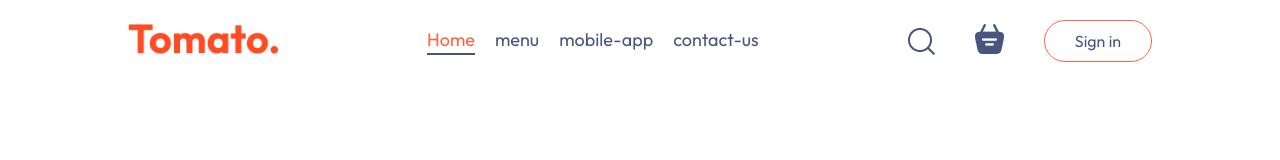
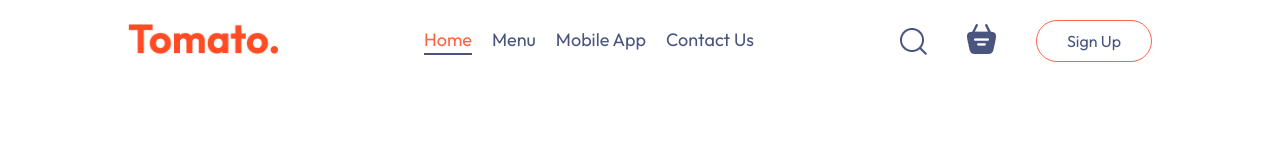
Before and after one commit to M-Mahad-Siddiqui/next-bi, a React (Vite) app: page /cart in a window 1280 px wide. Shown: the top 160 px of the page. Built offline with nearby package versions, Linux system fonts and the light colour scheme; no server answers.

Commit message:
add user login and fireStepUp in this project

```diff
--- a/package.json
+++ b/package.json
@@ -10,6 +10,7 @@
     "preview": "vite preview"
   },
   "dependencies": {
+    "firebase": "^10.14.0",
     "react": "^18.3.1",
     "react-dom": "^18.3.1",
     "react-router-dom": "^6.26.2"
--- a/src/components/loginPopUp/LoginPopUp.jsx
+++ b/src/components/loginPopUp/LoginPopUp.jsx
@@ -1,23 +1,80 @@
-import { useState } from 'react';
+import { useEffect, useState } from 'react';
 import { assets } from '../../assets/assets';
+import { useFireContext } from '../../context/FireContext';
 import './LoginPopUp.css';
 
 function LoginPopUp({ setShowLogin }) {
   const [currentState, setCurrentState] = useState("Sign Up");
+  const [email, setEmail]               = useState('');
+  const [password, setPassword]         = useState('');
+  const [message, setMessage]           = useState('');
+  const [isPositive, setIsPositive]     = useState(false); // Track if message is positive or negative
+
+  const { SignUp, SignIn, isLogin } = useFireContext();
+
+  useEffect(() => {
+    if (isLogin()) {
+      setShowLogin(false);
+    }
+  }, [isLogin, setShowLogin]);
+
+
+  const handleSubmit = async (e) => {
+    e.preventDefault();
+    setMessage('');  // Clear previous message
+
+    try {
+      if (currentState === "Sign Up") {
+        await SignUp(email, password);
+        setMessage('Account created successfully');
+        setIsPositive(true); // Set message to positive
+      } else {
+        await SignIn(email, password);
+        setMessage('Logged in successfully');
+        setIsPositive(true); // Set message to positive
+      }
+    } catch (error) {
+      setIsPositive(false); // Set message to negative
+      // Handle Firebase error codes
+      switch (error.code) {
+        case 'auth/email-already-in-use':
+          setMessage('The email is already in use.');
+          break;
+        case 'auth/invalid-email':
+          setMessage('Invalid email format.');
+          break;
+        case 'auth/weak-password':
+          setMessage('Password should be at least 6 characters.');
+          break;
+        case 'auth/wrong-password':
+          setMessage('Incorrect password.');
+          break;
+        case 'auth/user-not-found':
+          setMessage('No user found with this email.');
+          break;
+        default:
+          setMessage('An error occurred. Please try again.');
+      }
+    }
+  };
 
   return (
     <div className='login-popup'>
-      <form action="" className='login-form'>
+      <form className='login-form'>
         <div className="loginPopUpTitle">
           <h2>{currentState}</h2>
           <img onClick={() => setShowLogin(false)} src={assets.cross_icon} alt="Close" />
         </div>
         <div className="login-popup-inputs">
           {currentState === 'Login' ? null : <input type="text" placeholder='Your name' required />}
-          <input type="email" placeholder='Email' required />
-          <input type="password" placeholder='Password' required />
+          <input type="email" placeholder='Email' value={email} onChange={(e) => setEmail(e.target.value)} required />
+          <input type="password" placeholder='Password' value={password} onChange={(e) => setPassword(e.target.value)} required />
         </div>
-        <button type="submit">{currentState === "Sign Up" ? "Create Account" : "Login"}</button>
+        <button onClick={handleSubmit} type="submit">{currentState === "Sign Up" ? "Create Account" : "Login"}</button>
+
+        {/* Message display with conditional styling */}
+        <p style={{ color: isPositive ? 'green' : 'red' }}>{message}</p>
+
         <div className="login-popup-condition">
           <input type="checkbox" required />
           <label>I agree to the <span>Terms of Service</span> and <span>Privacy Policy</span></label>
--- a/src/components/navbar/Navbar.jsx
+++ b/src/components/navbar/Navbar.jsx
@@ -1,43 +1,132 @@
+// import { useState } from 'react';
+// import { Link } from 'react-router-dom';
+// import { assets } from '../../assets/assets';
+// import { useFireContext } from '../../context/FireContext';
+// import { useStoreContext } from '../../context/StoreContext';
+// import './Navbar.css';
+
+
+// function Navbar({ setShowLogin }) {
+
+//     const { isLogin, SignOut }                     = useFireContext();
+//     const [menu, setMenu]                          = useState('home');
+//     const { getTotalCartAmount, getTotalQuantity } = useStoreContext();
+
+//     const handleSignOut = () => {
+//         isLogin === 'Logout'? SignOut() : '';
+//     }
+
+
+
+
+//     return (
+//         <div  className = 'navbar'>
+//         <Link to        = '/'>
+//         <img  src       = {assets.logo} alt = "logo" className = 'logo' />
+//             </Link>
+//             <ul   className = 'navbar-menu'>
+//             <Link to        = '/' onClick             = {() => setMenu('home')} className       = {menu === 'home' ? 'active' : ''} >Home</Link>
+//             <a    href      = '#explore-menu' onClick = {() => setMenu('menu')} className       = {menu === 'menu' ? 'active' : ''} >menu</a>
+//             <a    href      = '#app-download' onClick = {() => setMenu('mobile-app')} className = {menu === 'mobile-app' ? 'active' : ''} >mobile-app</a>
+//             <a    href      = '#footer' onClick       = {() => setMenu('contact-us')} className = {menu === 'contact-us' ? 'active' : ''}>contact-us</a>
+//             </ul>
+//             <div  className = 'navbar-right'>
+//             <img  src       = {assets.search_icon} alt = "search" />
+//             <div  className = 'navbar-search-icon'>
+//             <Link to        = '/cart'>
+//             <img  src       = {assets.basket_icon} alt = "" />
+//             </Link>
+//             <div className = {getTotalCartAmount() === 0 ? '' : 'dot'}>{!getTotalQuantity() == 0?getTotalQuantity():''}</div>
+//             </div>
+//                 <button onClick = {() => { setShowLogin(true); handleSignOut()  }}>
+//                     {isLogin() ? 'Logout' : 'Sign up'}
+//                 </button>
+//             </div>
+
+//         </div>
+//     )
+// }
+
+// export default Navbar
+
 import { useState } from 'react';
 import { Link } from 'react-router-dom';
 import { assets } from '../../assets/assets';
+import { useFireContext } from '../../context/FireContext';
 import { useStoreContext } from '../../context/StoreContext';
 import './Navbar.css';
 
-
 function Navbar({ setShowLogin }) {
-
-    const [menu, setMenu]                          = useState('home');
+    const { isLogin, SignOut } = useFireContext();
+    const [menu, setMenu] = useState('home');
     const { getTotalCartAmount, getTotalQuantity } = useStoreContext();
 
-
+    // Handles sign-out if user is logged in
+    const handleSignOut = () => {
+        if (isLogin()) {
+            SignOut();
+        }
+    };
 
     return (
-        <div  className = 'navbar'>
-        <Link to        = '/'>
-        <img  src       = {assets.logo} alt = "logo" className = 'logo' />
+        <div className='navbar'>
+            <Link to='/'>
+                <img src={assets.logo} alt='logo' className='logo' />
             </Link>
-            <ul   className = 'navbar-menu'>
-            <Link to        = '/' onClick             = {() => setMenu('home')} className       = {menu === 'home' ? 'active' : ''} >Home</Link>
-            <a    href      = '#explore-menu' onClick = {() => setMenu('menu')} className       = {menu === 'menu' ? 'active' : ''} >menu</a>
-            <a    href      = '#app-download' onClick = {() => setMenu('mobile-app')} className = {menu === 'mobile-app' ? 'active' : ''} >mobile-app</a>
-            <a    href      = '#footer' onClick       = {() => setMenu('contact-us')} className = {menu === 'contact-us' ? 'active' : ''}>contact-us</a>
+            <ul className='navbar-menu'>
+                <Link
+                    to='/'
+                    onClick={() => setMenu('home')}
+                    className={menu === 'home' ? 'active' : ''}
+                >
+                    Home
+                </Link>
+                <a
+                    href='#explore-menu'
+                    onClick={() => setMenu('menu')}
+                    className={menu === 'menu' ? 'active' : ''}
+                >
+                    Menu
+                </a>
+                <a
+                    href='#app-download'
+                    onClick={() => setMenu('mobile-app')}
+                    className={menu === 'mobile-app' ? 'active' : ''}
+                >
+                    Mobile App
+                </a>
+                <a
+                    href='#footer'
+                    onClick={() => setMenu('contact-us')}
+                    className={menu === 'contact-us' ? 'active' : ''}
+                >
+                    Contact Us
+                </a>
             </ul>
-            <div  className = 'navbar-right'>
-            <img  src       = {assets.search_icon} alt = "search" />
-            <div  className = 'navbar-search-icon'>
-            <Link to        = '/cart'>
-            <img  src       = {assets.basket_icon} alt = "" />
-            </Link>
-            <div className = {getTotalCartAmount() === 0 ? '' : 'dot'}>{!getTotalQuantity() == 0?getTotalQuantity():''}</div>
-            </div>
-                <button onClick={() => setShowLogin(true)}>
-                    Sign in
+            <div className='navbar-right'>
+                <img src={assets.search_icon} alt='search' />
+                <div className='navbar-search-icon'>
+                    <Link to='/cart'>
+                        <img src={assets.basket_icon} alt='' />
+                    </Link>
+                    {/* Cart Badge */}
+                    {getTotalQuantity() > 0 && <div className='dot'>{getTotalQuantity()}</div>}
+                </div>
+                {/* Toggle button based on login status */}
+                <button
+                    onClick={() => {
+                        if (isLogin()) {
+                            handleSignOut();
+                        } else {
+                            setShowLogin(true);
+                        }
+                    }}
+                >
+                    {isLogin() ? 'Logout' : 'Sign Up'}
                 </button>
             </div>
-
         </div>
-    )
+    );
 }
 
-export default Navbar
+export default Navbar;
--- /dev/null
+++ b/src/context/FireContext.jsx
@@ -0,0 +1,101 @@
+import { createUserWithEmailAndPassword, onAuthStateChanged, signInWithEmailAndPassword, signOut } from "firebase/auth";
+import { collection, getDocs } from "firebase/firestore";
+import { createContext, useContext, useEffect, useState } from "react";
+import { useNavigate } from "react-router-dom";
+import { auth, db } from "../utiles/utils.js";
+
+export const FireContext = createContext(null);
+
+export const FireProvider = ({ children }) => {
+    const [user, setUser]       = useState(null);
+    const [loading, setLoading] = useState(true);
+    const navigate              = useNavigate();
+
+    console.log("FireProvider mounted");
+
+    // useEffect to handle side effect of auth state change
+    useEffect(() => {
+        const unsubscribe = onAuthStateChanged(auth, (currentUser) => {
+            setUser(currentUser);
+            setLoading(false);
+        });
+
+        // Cleanup on unmount
+        return () => unsubscribe();
+    }, []);
+
+   const isLogin = () => {
+  return auth.currentUser ? true : false;
+};
+
+    const SignUp = async (email, password) => {
+        return await createUserWithEmailAndPassword(auth, email, password);
+    };
+
+    const SignIn = async (email, password) => {
+        return await signInWithEmailAndPassword(auth, email, password);
+    };
+
+    const SignOut = () => {
+        return signOut(auth);
+    };
+
+    const getUsers = async () => {
+        const querySnapshot = await getDocs(collection(db, "users"));
+        const users = [];
+        querySnapshot.forEach((doc) => {
+            users.push(doc.data());
+        });
+        return users;
+    };
+
+    const getProducts = async () => {
+        const querySnapshot = await getDocs(collection(db, "products"));
+        const products = [];
+        querySnapshot.forEach((doc) => {
+            products.push(doc.data());
+        });
+        return products;
+    };
+
+    const getOrders = async () => {
+        const querySnapshot = await getDocs(collection(db, "orders"));
+        const orders = [];
+        querySnapshot.forEach((doc) => {
+            orders.push(doc.data());
+        });
+        return orders;
+    };
+
+    const getCart = async () => {
+        const querySnapshot = await getDocs(collection(db, "cart"));
+        const cart = [];
+        querySnapshot.forEach((doc) => {
+            cart.push(doc.data());
+        });
+        return cart;
+    };
+
+    const fireContextValue = {
+        isLogin,
+        user,
+        loading,
+        SignUp,
+        SignIn,
+        SignOut,
+        getUsers,
+        getProducts,
+        getOrders,
+        getCart
+    };
+
+    return (
+        <FireContext.Provider value={fireContextValue}>
+            {children}
+        </FireContext.Provider>
+    );
+};
+
+export const useFireContext = () => {
+    return useContext(FireContext);
+}
--- a/src/main.jsx
+++ b/src/main.jsx
@@ -1,14 +1,17 @@
-import { createRoot } from 'react-dom/client'
-import { BrowserRouter } from 'react-router-dom'
-import App from './App.jsx'
-import './index.css'
+import { createRoot } from 'react-dom/client';
+import { BrowserRouter } from 'react-router-dom';
+import App from './App.jsx';
+import { FireProvider } from './context/FireContext.jsx';
 import StoreContextProvider from './context/StoreContext.jsx';
+import './index.css';
 
 
 createRoot(document.getElementById('root')).render(
   <BrowserRouter>
-    <StoreContextProvider>
-    <App />
-    </StoreContextProvider>
+    <FireProvider>
+      <StoreContextProvider>
+        <App />
+      </StoreContextProvider>
+    </FireProvider>
   </BrowserRouter>
-)
+);
--- /dev/null
+++ b/src/utiles/utils.js
@@ -0,0 +1,26 @@
+  // Import the functions you need from the SDKs you need
+import { getAnalytics } from "firebase/analytics";
+import { initializeApp } from "firebase/app";
+import { getAuth } from "firebase/auth";
+import { getFirestore } from "firebase/firestore";
+import { getStorage } from "firebase/storage";
+
+
+const firebaseConfig = {
+  apiKey: "AIzaSyCaY3zLtv7mXOu4AmZ5zUZhBz1cOVKgSFs",
+  authDomain: "testing-fa414.firebaseapp.com",
+  projectId: "testing-fa414",
+  storageBucket: "testing-fa414.appspot.com",
+  messagingSenderId: "780337723672",
+  appId: "1:780337723672:web:754149babf252c54d5866d",
+  measurementId: "G-7TZEZQT7DE"
+};
+
+// Initialize Firebase
+const app       = initializeApp(firebaseConfig);
+const db        = getFirestore(app);
+const storage   = getStorage(app);
+const auth      = getAuth(app);
+const analytics = getAnalytics(app);
+
+export { analytics, auth, db, storage }; // export default app;
```
Also changed, not shown: 1 other file (tests, documents, lock files or other folders).
